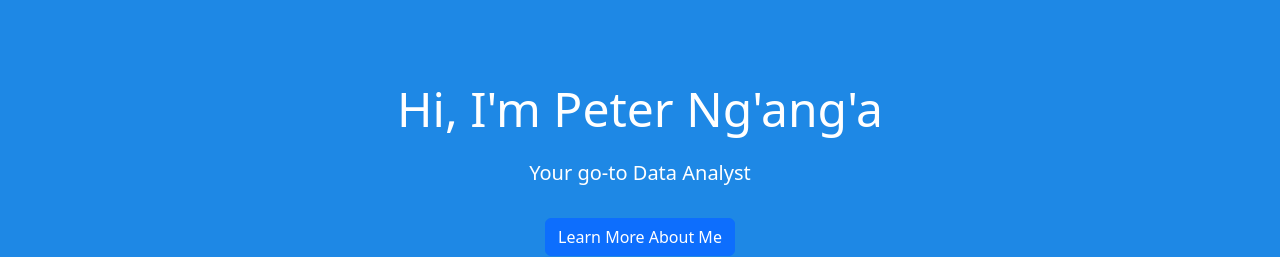
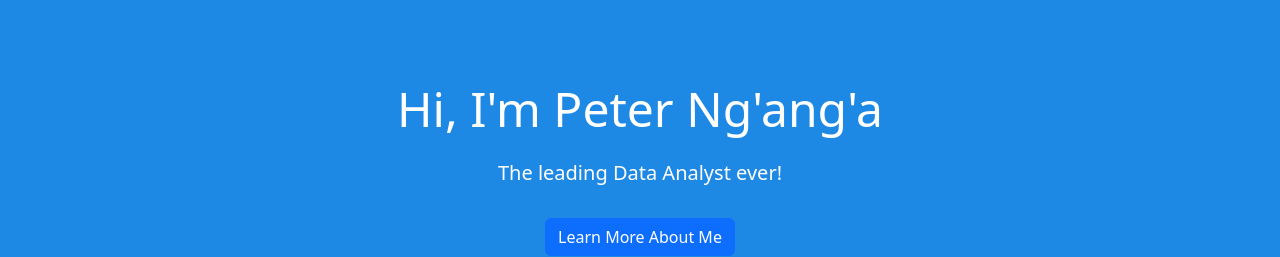
Before and after one commit to Bonface123/Peter, a plain HTML site: page index.html in a window 1280 px wide. Shown: the top 257 px of the page. Drawn offline with nearby package versions, Linux system fonts and the light colour scheme.

Commit message:
editted the header paragraph from the go-to data analyst to the leading data analyst

```diff
--- a/index.html
+++ b/index.html
@@ -13,7 +13,7 @@
     <header id="header">
         <div class="container text-center">
             <h1>Hi, I'm Peter Ng'ang'a</h1>
-            <p>Your go-to Data Analyst</p>
+            <p>The leading Data Analyst ever!</p>
             <a href="#about" class="btn btn-primary">Learn More About Me</a>
         </div>
     </header>
```
